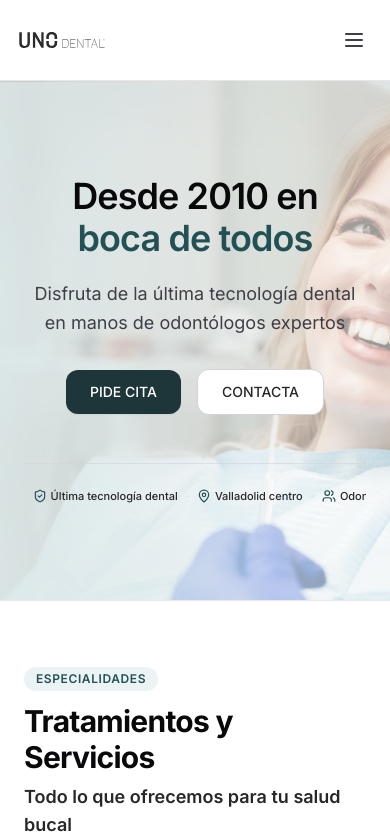
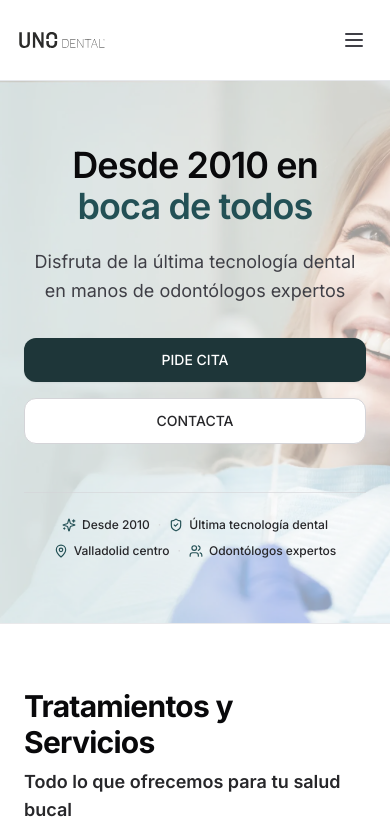
Before and after one commit to victooorltt/unodental, a Next.js app: page / in a window 390 px wide. Shown: the top 836 px of the page. Built offline with nearby package versions, Linux system fonts and the light colour scheme.

Commit message:
fix(mobile): optimize mobile layouts, 2-line benefits, centered images, and mobile-only overlay in Tratamientos

```diff
--- a/app/el-equipo/page.tsx
+++ b/app/el-equipo/page.tsx
@@ -176,7 +176,7 @@ export default function ElEquipoPage() {
                     src={member.image}
                     alt={member.name}
                     loading="lazy"
-                    className="h-full w-full object-cover transition-transform duration-500 group-hover:scale-105"
+                    className="h-full w-full object-cover object-center transition-transform duration-500 group-hover:scale-105"
                   />
                 </div>
                 <div className="p-5 flex flex-col flex-1 justify-between">
@@ -216,7 +216,7 @@ export default function ElEquipoPage() {
                     src={member.image}
                     alt={member.name}
                     loading="lazy"
-                    className="h-full w-full object-cover transition-transform duration-500 group-hover:scale-105"
+                    className="h-full w-full object-cover object-center transition-transform duration-500 group-hover:scale-105"
                   />
                 </div>
                 <div className="p-5 flex flex-col flex-1 justify-between">
--- a/app/page.tsx
+++ b/app/page.tsx
@@ -169,9 +169,6 @@ export default function HomePage() {
           {/* Header with Title, Subtitle, Description and Carousel Navigation */}
           <div className="flex flex-col md:flex-row md:items-end justify-between gap-6 mb-12">
             <div className="max-w-2xl">
-              <span className="text-xs font-semibold uppercase tracking-wider text-[#235055] bg-[#EBF3F4] px-3 py-1 rounded-full inline-block mb-3">
-                Especialidades
-              </span>
               <h2 className="text-3xl sm:text-4xl font-bold tracking-tight text-zinc-950">
                 Tratamientos y Servicios
               </h2>
@@ -230,7 +227,7 @@ export default function HomePage() {
                       <img
                         src={treatment.image}
                         alt={treatment.title}
-                        className="w-full h-full object-cover transition-transform duration-500 group-hover:scale-105"
+                        className="w-full h-full object-cover object-center transition-transform duration-500 group-hover:scale-105"
                         loading="lazy"
                       />
                     </div>
@@ -325,7 +322,7 @@ export default function HomePage() {
                 <img
                   src="/images/el-equipo.webp"
                   alt="Equipo completo de profesionales Uno Dental"
-                  className="h-full w-full object-cover"
+                  className="h-full w-full object-cover object-center"
                   loading="lazy"
                 />
               </div>
@@ -343,16 +340,13 @@ export default function HomePage() {
                 <img
                   src="/images/consulta-clinica.webp"
                   alt="Instalaciones Uno Dental"
-                  className="h-full w-full object-cover"
+                  className="h-full w-full object-cover object-center"
                   loading="lazy"
                 />
               </div>
             </div>
 
             <div className="order-1 lg:order-2 flex flex-col justify-center">
-              <span className="text-xs font-semibold uppercase tracking-wider text-[#A4C4C8] bg-white/10 border border-white/20 px-3 py-1 rounded-full inline-block w-fit mb-4">
-                La Clínica
-              </span>
               <h2 className="text-3xl sm:text-4xl lg:text-5xl font-bold tracking-tight text-white leading-[1.15]">
                 Tu bienestar empieza desde que entras
               </h2>
--- a/app/tratamientos-y-servicios/page.tsx
+++ b/app/tratamientos-y-servicios/page.tsx
@@ -148,7 +148,7 @@ export default function TratamientosPage() {
         imageAlt="Tratamientos y servicios Uno Dental"
         imagePosition="object-center"
         align="left"
-        overlayOpacity="none"
+        overlayOpacity="mobile-only"
         showCredentials={false}
         primaryCta={{
           label: "PIDE CITA",
@@ -193,7 +193,7 @@ export default function TratamientosPage() {
                     <div className="mt-8 pt-6 border-t border-zinc-200/80 flex items-center gap-4">
                       <Link
                         href="/contacto"
-                        className="inline-flex items-center gap-2 bg-[#1E3639] hover:bg-[#152729] text-white text-sm font-semibold px-6 py-3 rounded-xl shadow-xs transition-all hover:shadow-md cursor-pointer"
+                        className="inline-flex items-center justify-center gap-2 bg-[#1E3639] hover:bg-[#152729] text-white text-sm font-semibold px-6 py-3 rounded-xl shadow-xs transition-all hover:shadow-md cursor-pointer w-full sm:w-auto"
                       >
                         <span>Pedir cita para {treatment.title.toLowerCase()}</span>
                         <ArrowRight className="w-4 h-4" />
@@ -207,7 +207,7 @@ export default function TratamientosPage() {
                       <img
                         src={treatment.image}
                         alt={treatment.alt}
-                        className="h-full w-full object-cover transition-transform duration-500 group-hover:scale-105"
+                        className="h-full w-full object-cover object-center transition-transform duration-500 group-hover:scale-105"
                         loading="lazy"
                       />
                     </div>
--- a/components/PageHero.tsx
+++ b/components/PageHero.tsx
@@ -19,7 +19,7 @@ export interface PageHeroProps {
   };
   showCredentials?: boolean;
   align?: "center" | "left";
-  overlayOpacity?: "default" | "high" | "none" | number;
+  overlayOpacity?: "default" | "high" | "none" | "mobile-only" | number;
   minHeight?: string;
   imagePosition?: string;
   children?: React.ReactNode;
@@ -48,13 +48,16 @@ export function PageHero({
   // Determinar la opacidad del overlay blanco:
   // - "high" (Nosotros): 0.70 para que la foto del equipo se aprecie más pero el texto siga nítido
   // - "default" (Inicio y Contacto): 0.58 para que la foto se vea un poco más (un poco solo)
-  // - "none" (Tratamientos): sin overlay (la foto queda al 100% natural)
+  // - "mobile-only" (Tratamientos): opacidad 0.58 solo en móvil (< lg), sin overlay en desktop
+  // - "none": sin overlay
   let overlayColor: string | null = null;
+  const isMobileOnly = overlayOpacity === "mobile-only";
+
   if (typeof overlayOpacity === "number") {
     overlayColor = `rgba(255, 255, 255, ${overlayOpacity})`;
   } else if (overlayOpacity === "high") {
     overlayColor = "rgba(255, 255, 255, 0.70)";
-  } else if (overlayOpacity === "default") {
+  } else if (overlayOpacity === "default" || overlayOpacity === "mobile-only") {
     overlayColor = "rgba(255, 255, 255, 0.58)";
   }
 
@@ -80,7 +83,7 @@ export function PageHero({
         {/* Overlay de opacidad según los ajustes solicitados */}
         {overlayColor && (
           <div
-            className="absolute inset-0"
+            className={cn("absolute inset-0", isMobileOnly && "lg:hidden")}
             style={{ backgroundColor: overlayColor }}
           />
         )}
@@ -116,17 +119,17 @@ export function PageHero({
           {(primaryCta || secondaryCta || children) && (
             <div
               className={cn(
-                "mt-8 flex flex-wrap items-center gap-4",
+                "mt-8 flex flex-col sm:flex-row flex-wrap items-center gap-4",
                 isLeft ? "justify-start" : "justify-center"
               )}
             >
               {primaryCta && (
-                <Button href={primaryCta.href} variant="primary" size="lg">
+                <Button href={primaryCta.href} variant="primary" size="lg" className="w-full sm:w-auto">
                   {primaryCta.label}
                 </Button>
               )}
               {secondaryCta && (
-                <Button href={secondaryCta.href} variant="outline" size="lg">
+                <Button href={secondaryCta.href} variant="outline" size="lg" className="w-full sm:w-auto">
                   {secondaryCta.label}
                 </Button>
               )}
@@ -135,27 +138,54 @@ export function PageHero({
           )}
         </div>
 
-        {/* Credentials row beneath buttons — SOLO en Inicio y en UNA SOLA LÍNEA (sin salto) */}
+        {/* Credentials row beneath buttons — SOLO en Inicio */}
         {showCredentials && (
-          <div className="mt-12 pt-6 border-t border-zinc-300/60 max-w-4xl mx-auto overflow-hidden">
-            <div className="flex flex-nowrap items-center justify-center gap-2 sm:gap-4 md:gap-6 lg:gap-8 text-[11px] sm:text-xs md:text-sm font-medium text-zinc-800 whitespace-nowrap overflow-x-auto no-scrollbar">
-              <div className="inline-flex items-center gap-1 sm:gap-1.5 shrink-0">
-                <Sparkles className="h-3.5 w-3.5 sm:h-4 sm:w-4 text-[#235055] shrink-0" />
+          <div className="mt-12 pt-6 border-t border-zinc-300/60 max-w-4xl mx-auto">
+            {/* Mobile (2 lines with exactly 2 benefits per line, centered) */}
+            <div className="flex flex-col sm:hidden items-center justify-center gap-2.5 text-xs font-medium text-zinc-800">
+              <div className="flex items-center justify-center gap-2">
+                <div className="inline-flex items-center gap-1.5 shrink-0">
+                  <Sparkles className="h-3.5 w-3.5 text-[#235055] shrink-0" />
+                  <span>Desde 2010</span>
+                </div>
+                <span className="text-zinc-300 shrink-0 font-normal">·</span>
+                <div className="inline-flex items-center gap-1.5 shrink-0">
+                  <ShieldCheck className="h-3.5 w-3.5 text-[#235055] shrink-0" />
+                  <span>Última tecnología dental</span>
+                </div>
+              </div>
+              <div className="flex items-center justify-center gap-2">
+                <div className="inline-flex items-center gap-1.5 shrink-0">
+                  <MapPin className="h-3.5 w-3.5 text-[#235055] shrink-0" />
+                  <span>Valladolid centro</span>
+                </div>
+                <span className="text-zinc-300 shrink-0 font-normal">·</span>
+                <div className="inline-flex items-center gap-1.5 shrink-0">
+                  <Users className="h-3.5 w-3.5 text-[#235055] shrink-0" />
+                  <span>Odontólogos expertos</span>
+                </div>
+              </div>
+            </div>
+
+            {/* Desktop / Tablet (Single line unbroken) */}
+            <div className="hidden sm:flex flex-nowrap items-center justify-center gap-4 md:gap-6 lg:gap-8 text-xs md:text-sm font-medium text-zinc-800 whitespace-nowrap">
+              <div className="inline-flex items-center gap-1.5 shrink-0">
+                <Sparkles className="h-4 w-4 text-[#235055] shrink-0" />
                 <span>Desde 2010</span>
               </div>
               <span className="text-zinc-300 shrink-0 font-normal">·</span>
-              <div className="inline-flex items-center gap-1 sm:gap-1.5 shrink-0">
-                <ShieldCheck className="h-3.5 w-3.5 sm:h-4 sm:w-4 text-[#235055] shrink-0" />
+              <div className="inline-flex items-center gap-1.5 shrink-0">
+                <ShieldCheck className="h-4 w-4 text-[#235055] shrink-0" />
                 <span>Última tecnología dental</span>
               </div>
               <span className="text-zinc-300 shrink-0 font-normal">·</span>
-              <div className="inline-flex items-center gap-1 sm:gap-1.5 shrink-0">
-                <MapPin className="h-3.5 w-3.5 sm:h-4 sm:w-4 text-[#235055] shrink-0" />
+              <div className="inline-flex items-center gap-1.5 shrink-0">
+                <MapPin className="h-4 w-4 text-[#235055] shrink-0" />
                 <span>Valladolid centro</span>
               </div>
               <span className="text-zinc-300 shrink-0 font-normal">·</span>
-              <div className="inline-flex items-center gap-1 sm:gap-1.5 shrink-0">
-                <Users className="h-3.5 w-3.5 sm:h-4 sm:w-4 text-[#235055] shrink-0" />
+              <div className="inline-flex items-center gap-1.5 shrink-0">
+                <Users className="h-4 w-4 text-[#235055] shrink-0" />
                 <span>Odontólogos expertos</span>
               </div>
             </div>
```
Also changed, not shown: app/contacto/page.tsx (+0 -9 lines).
